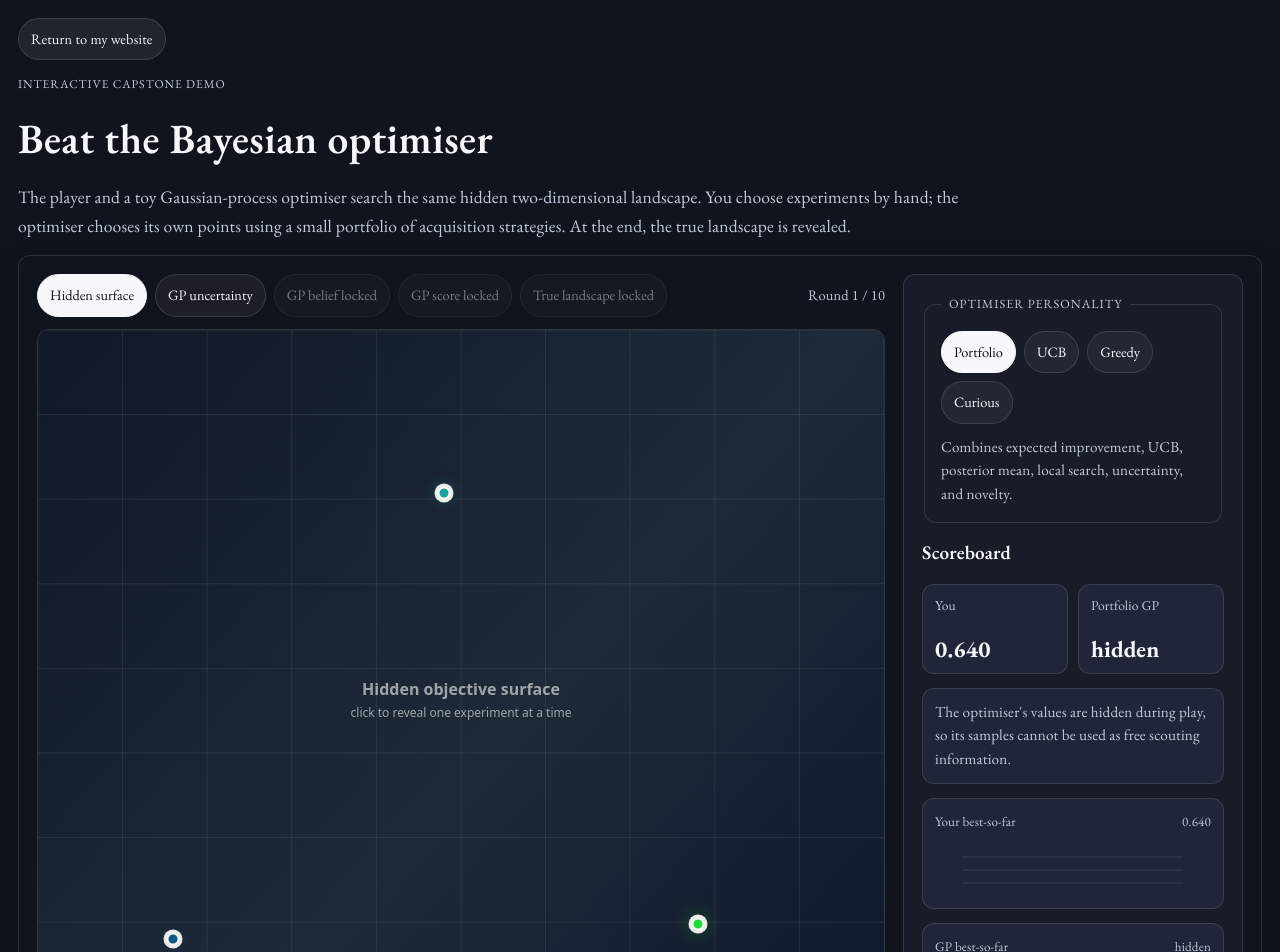
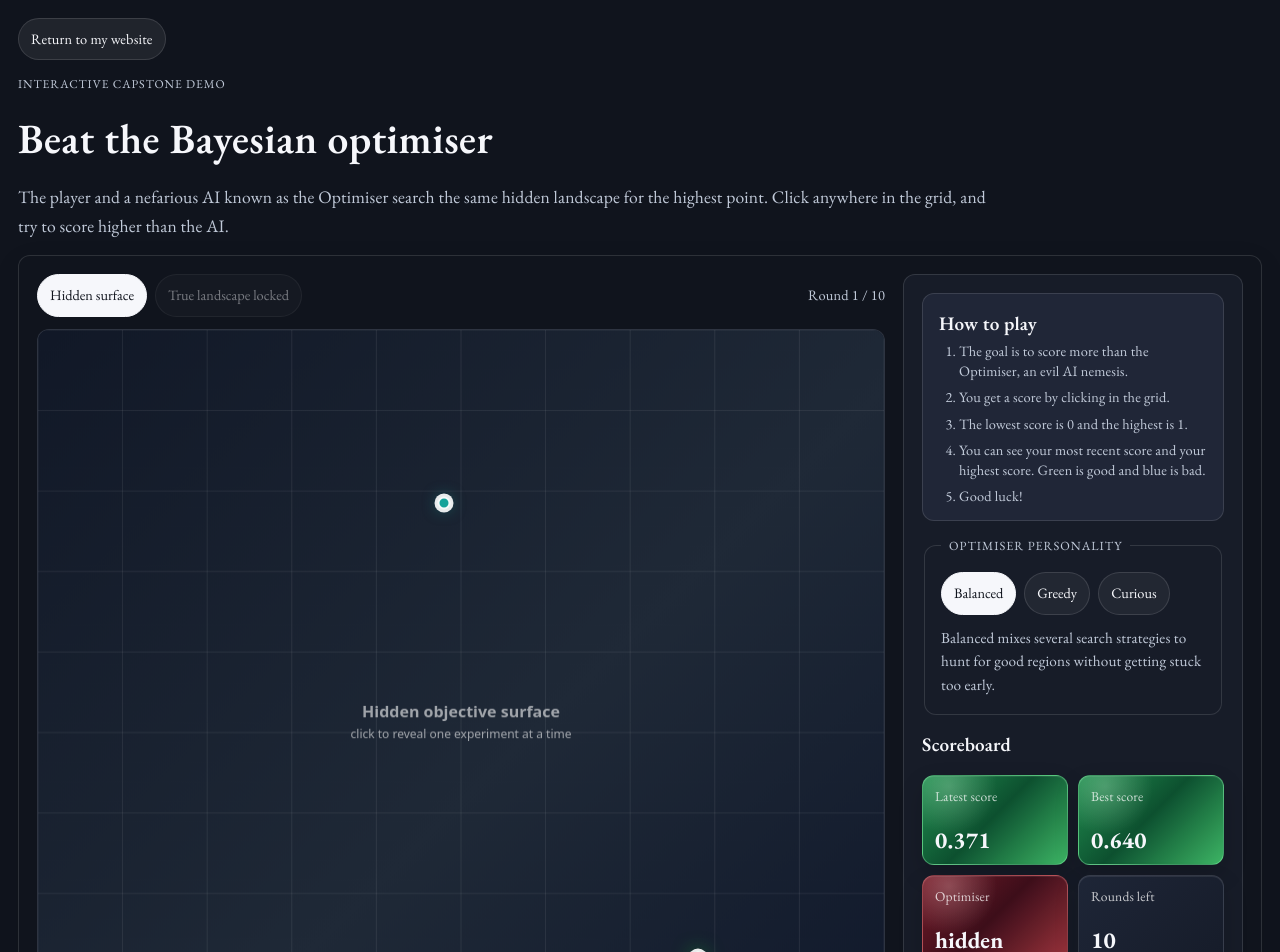
Before and after one commit to peachymomotaro/mywebsite, a Next.js app: page /bayesgame in a window 1280 px wide. Shown: the top 952 px of the page. Built offline with nearby package versions, Linux system fonts and the light colour scheme.

Commit message:
game refactoring

```diff
--- a/components/BayesGame.tsx
+++ b/components/BayesGame.tsx
@@ -30,7 +30,7 @@ type Landscape = {
 };
 
 type OverlayMode = "unknown" | "belief" | "uncertainty" | "acquisition" | "truth";
-type OptimiserMode = "portfolio" | "balanced" | "greedy" | "curious";
+type OptimiserMode = "portfolio" | "greedy" | "curious";
 
 type GPModel = {
   observations: Sample[];
@@ -479,18 +479,14 @@ function colourFromValue(value: number, alpha = 1): string {
   return `hsla(${hue}, 78%, ${lightness}%, ${alpha})`;
 }
 
-function labelForMode(mode: OptimiserMode): string {
-  if (mode === "portfolio") return "Portfolio GP";
-  if (mode === "greedy") return "Greedy GP";
-  if (mode === "curious") return "Curious GP";
-  return "Balanced GP";
+function labelForMode(_mode: OptimiserMode): string {
+  return "Optimiser";
 }
 
 function explanationForMode(mode: OptimiserMode): string {
-  if (mode === "portfolio") return "Combines expected improvement, UCB, posterior mean, local search, uncertainty, and novelty.";
-  if (mode === "greedy") return "Picks where the predicted score is highest. Strong when the model is right, brittle when early data misleads it.";
-  if (mode === "curious") return "Picks where uncertainty is highest. It learns the map quickly, but can waste turns away from good regions.";
-  return "Uses an upper-confidence-bound score: predicted value plus uncertainty. It explores early and exploits later.";
+  if (mode === "portfolio") return "Balanced mixes several search strategies to hunt for good regions without getting stuck too early.";
+  if (mode === "greedy") return "Picks where the predicted score is highest. Strong when the model is right early on, but weak if it doesn't.";
+  return "Picks where uncertainty is highest. It learns the map quickly, but doesn't spend a lot of time in the good regions.";
 }
 
 function hslToRgb(h: number, s: number, l: number): [number, number, number] {
@@ -757,6 +753,7 @@ export default function BayesGame() {
   useEffect(() => () => clearPendingMove(), []);
 
   const ended = turn >= TURNS_PER_GAME;
+  const playerLatest = playerSamples[playerSamples.length - 1];
   const playerBest = bestSample(playerSamples);
   const gpBest = bestSample(gpSamples);
   const winner = !ended
@@ -827,9 +824,6 @@ export default function BayesGame() {
 
   const overlayOptions: { value: OverlayMode; label: string; disabled?: boolean }[] = [
     { value: "unknown", label: "Hidden surface" },
-    { value: "uncertainty", label: "GP uncertainty" },
-    { value: "belief", label: ended ? "GP belief" : "GP belief locked", disabled: !ended },
-    { value: "acquisition", label: ended ? "GP portfolio score" : "GP score locked", disabled: !ended },
     { value: "truth", label: ended ? "True landscape" : "True landscape locked", disabled: !ended },
   ];
 
@@ -892,10 +886,21 @@ export default function BayesGame() {
         </div>
 
         <aside className="bayes-score-panel">
+          <section className="bayes-how-to-play" aria-labelledby="bayes-how-to-play-title">
+            <h2 id="bayes-how-to-play-title">How to play</h2>
+            <ol>
+              <li>The goal is to score more than the Optimiser, an evil AI nemesis.</li>
+              <li>You get a score by clicking in the grid.</li>
+              <li>The lowest score is 0 and the highest is 1.</li>
+              <li>You can see your most recent score and your highest score. Green is good and blue is bad.</li>
+              <li>Good luck!</li>
+            </ol>
+          </section>
+
           <fieldset className="bayes-mode-fieldset" aria-label="Optimiser personality">
             <legend>Optimiser personality</legend>
             <div className="bayes-segmented-control">
-              {(["portfolio", "balanced", "greedy", "curious"] as OptimiserMode[]).map((mode) => (
+              {(["portfolio", "greedy", "curious"] as OptimiserMode[]).map((mode) => (
                 <button
                   key={mode}
                   type="button"
@@ -903,7 +908,7 @@ export default function BayesGame() {
                   disabled={turn > 0 || isAnimating}
                   className={optimiserMode === mode ? "is-active" : ""}
                 >
-                  {mode === "portfolio" ? "Portfolio" : mode === "balanced" ? "UCB" : mode === "greedy" ? "Greedy" : "Curious"}
+                  {mode === "portfolio" ? "Balanced" : mode === "greedy" ? "Greedy" : "Curious"}
                 </button>
               ))}
             </div>
@@ -911,25 +916,49 @@ export default function BayesGame() {
           </fieldset>
 
           <h2>Scoreboard</h2>
+
           <div className="bayes-score-grid">
-            <div>
-              <span>You</span>
+            <div className="bayes-score-card bayes-score-card-player">
+              <span>Latest score</span>
+              <strong>{formatScore(playerLatest?.value)}</strong>
+            </div>
+
+            <div className="bayes-score-card bayes-score-card-player">
+              <span>Best score</span>
               <strong>{formatScore(playerBest?.value)}</strong>
             </div>
-            <div>
+
+            <div className="bayes-score-card bayes-score-card-optimiser">
               <span>{labelForMode(optimiserMode)}</span>
               <strong>{ended ? formatScore(gpBest?.value) : "hidden"}</strong>
+            </div>
+
+            <div
+              className={[
+                "bayes-score-card",
+                ended && winner === "player" ? "bayes-score-card-player" : "",
+                ended && winner === "gp" ? "bayes-score-card-optimiser" : "",
+                !ended || winner === "draw" ? "bayes-score-card-neutral" : "",
+              ].join(" ")}
+            >
+              <span>{ended ? "Winner" : "Rounds left"}</span>
+              <strong>
+                {ended
+                  ? winner === "player"
+                    ? "You"
+                    : winner === "gp"
+                      ? "Optimiser"
+                      : "Draw"
+                  : TURNS_PER_GAME - turn}
+              </strong>
             </div>
           </div>
           <p className="bayes-result">
             {ended && winner === "player" ? "You won. Your search found a better experiment than the optimiser." : null}
-            {ended && winner === "gp" ? "The optimiser won. Its acquisition portfolio found the better region." : null}
+            {ended && winner === "gp" ? "The optimiser won. It found the better point." : null}
             {ended && winner === "draw" ? "Draw. You and the optimiser ended with the same best score." : null}
             {!ended ? "The optimiser's values are hidden during play, so its samples cannot be used as free scouting information." : null}
           </p>
-
-          <ScoreSparkline samples={playerSamples} label="Your best-so-far" />
-          <ScoreSparkline samples={gpSamples} label="GP best-so-far" hidden={!ended} />
 
           <div className="bayes-game-actions">
             <button type="button" onClick={restartCurrentGame}>Restart same map</button>
--- a/pages/bayesgame.tsx
+++ b/pages/bayesgame.tsx
@@ -20,10 +20,9 @@ function BayesGamePage() {
           <p className="partner-label">Interactive capstone demo</p>
           <h1>Beat the Bayesian optimiser</h1>
           <p className="lead">
-            The player and a toy Gaussian-process optimiser search the same hidden
-            two-dimensional landscape. You choose experiments by hand; the
-            optimiser chooses its own points using a small portfolio of acquisition
-            strategies. At the end, the true landscape is revealed.
+            The player and a nefarious AI known as the Optimiser search the same hidden
+            landscape for the highest point. Click anywhere in the grid, and try to
+            score higher than the AI.
           </p>
         </div>
         <BayesGame />
--- a/styles/globals.css
+++ b/styles/globals.css
@@ -765,6 +765,64 @@ p {
   color: var(--bayes-text);
 }
 
+.bayes-how-to-play {
+  border: 1px solid var(--bayes-border);
+  border-radius: var(--radius);
+  background: var(--bayes-panel-soft);
+  color: var(--bayes-text);
+  padding: 14px 16px;
+}
+
+.bayes-how-to-play h2 {
+  margin: 0 0 8px;
+  color: var(--bayes-text);
+  font-size: 1rem;
+}
+
+.bayes-how-to-play ol {
+  margin: 0;
+  padding-left: 20px;
+  display: grid;
+  gap: 6px;
+}
+
+.bayes-how-to-play li {
+  color: var(--bayes-muted);
+  font-size: 0.9rem;
+  line-height: 1.4;
+}
+
+.bayes-colour-key {
+  display: flex;
+  flex-wrap: wrap;
+  gap: 10px;
+  margin-top: 10px;
+  color: var(--bayes-muted);
+  font-size: 0.88rem;
+}
+
+.bayes-colour-key span {
+  display: inline-flex;
+  align-items: center;
+  gap: 6px;
+}
+
+.bayes-colour-key i {
+  display: inline-block;
+  width: 12px;
+  height: 12px;
+  border: 1px solid rgba(255, 255, 255, 0.75);
+  border-radius: 999px;
+}
+
+.bayes-key-good {
+  background: #1bdd31;
+}
+
+.bayes-key-bad {
+  background: #105683;
+}
+
 .bayes-game-intro {
   max-width: 980px;
 }
@@ -1010,7 +1068,7 @@ p {
   gap: 10px;
 }
 
-.bayes-score-grid div,
+.bayes-score-card,
 .bayes-sparkline-card,
 .bayes-result {
   border: 1px solid var(--bayes-border);
@@ -1019,20 +1077,56 @@ p {
   padding: 12px;
 }
 
-.bayes-score-grid span {
+.bayes-score-card {
+  min-height: 4.75rem;
+  box-shadow:
+    inset 0 1px 0 rgba(255, 255, 255, 0.08),
+    0 10px 24px rgba(0, 0, 0, 0.16);
+}
+
+.bayes-score-card span {
   display: block;
   min-height: 2.4em;
-  color: var(--bayes-muted);
+  color: rgba(255, 255, 255, 0.76);
   font-size: 0.85rem;
   line-height: 1.2;
 }
 
-.bayes-score-grid strong {
+.bayes-score-card strong {
   display: block;
   margin-top: 8px;
   color: var(--bayes-text);
   font-size: 1.45rem;
   line-height: 1;
+}
+
+.bayes-score-card-player {
+  background:
+    radial-gradient(circle at 18% 12%, rgba(220, 255, 225, 0.26), transparent 34%),
+    linear-gradient(
+      135deg,
+      rgba(34, 145, 82, 0.98),
+      rgba(13, 82, 48, 0.98) 48%,
+      rgba(63, 190, 104, 0.94)
+    );
+  border-color: rgba(144, 255, 179, 0.38);
+}
+
+.bayes-score-card-optimiser {
+  background:
+    radial-gradient(circle at 18% 12%, rgba(255, 210, 210, 0.28), transparent 34%),
+    linear-gradient(
+      135deg,
+      rgba(118, 28, 42, 0.98),
+      rgba(62, 14, 26, 0.98) 48%,
+      rgba(166, 54, 62, 0.94)
+    );
+  border-color: rgba(255, 143, 143, 0.35);
+}
+
+.bayes-score-card-neutral {
+  background:
+    linear-gradient(135deg, rgba(31, 38, 56, 0.96), rgba(23, 28, 42, 0.96));
 }
 
 .bayes-result {
```
Also changed, not shown: pages/projects.js (+10 -22 lines), next-env.d.ts, 1 other file (tests, documents, lock files or other folders).
